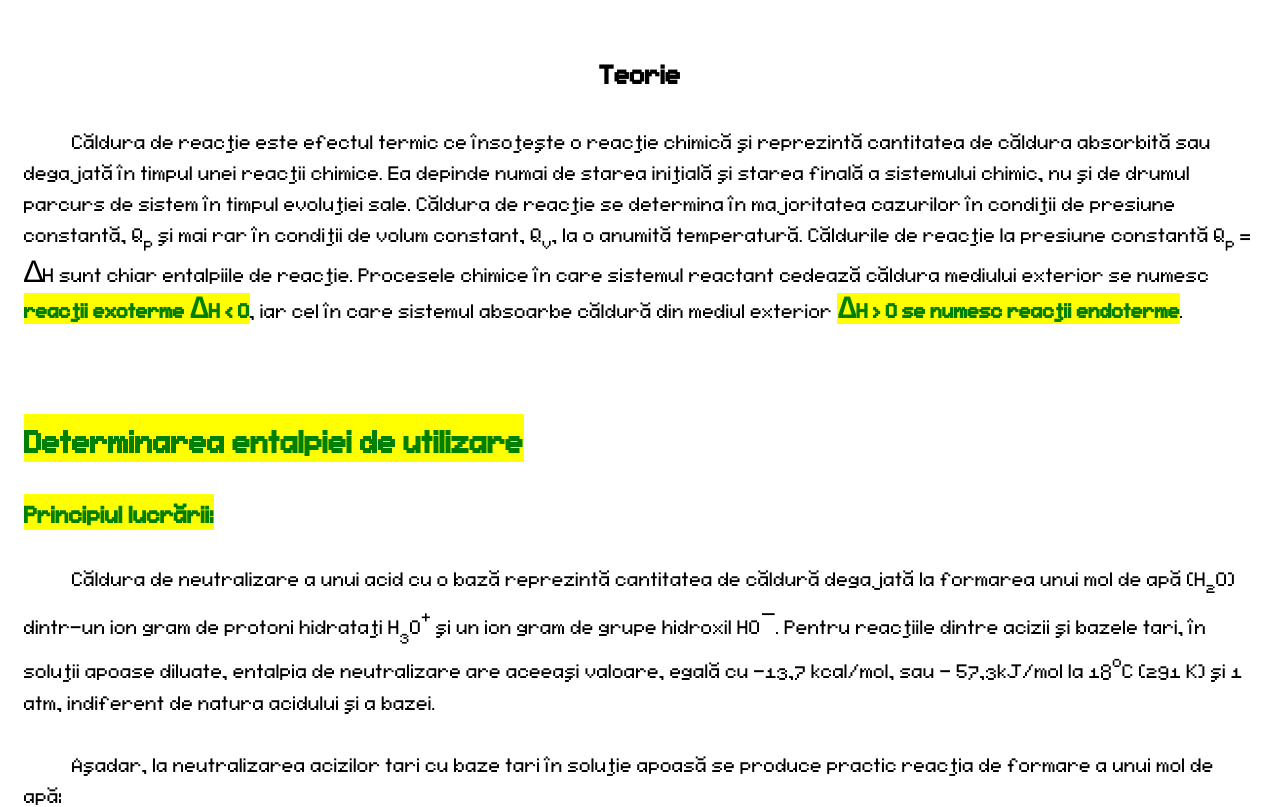
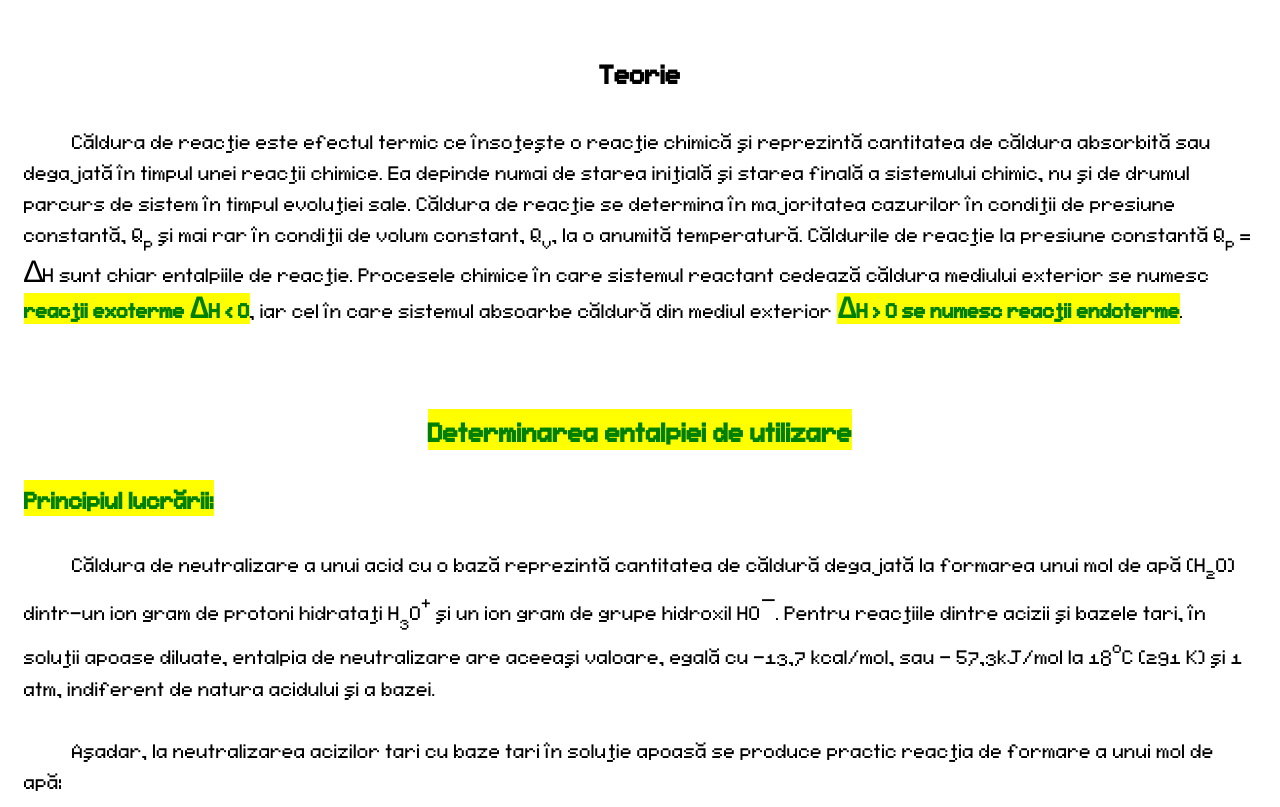
Before and after one commit to MonsieurLazar/termochimie-efect-termic, a SvelteKit app: page /teorie in a window 1280 px wide. Shown: the top 807 px of the page. Built offline with nearby package versions, Linux system fonts and the light colour scheme.

Commit message:
removed id teorie

```diff
--- a/src/routes/teorie/+page.svelte
+++ b/src/routes/teorie/+page.svelte
@@ -128,7 +128,7 @@
         font-weight: bold;
     }
 
-    #title{
+    h1{
         text-align: center;
         font-size: 1.7rem;
     }
```
